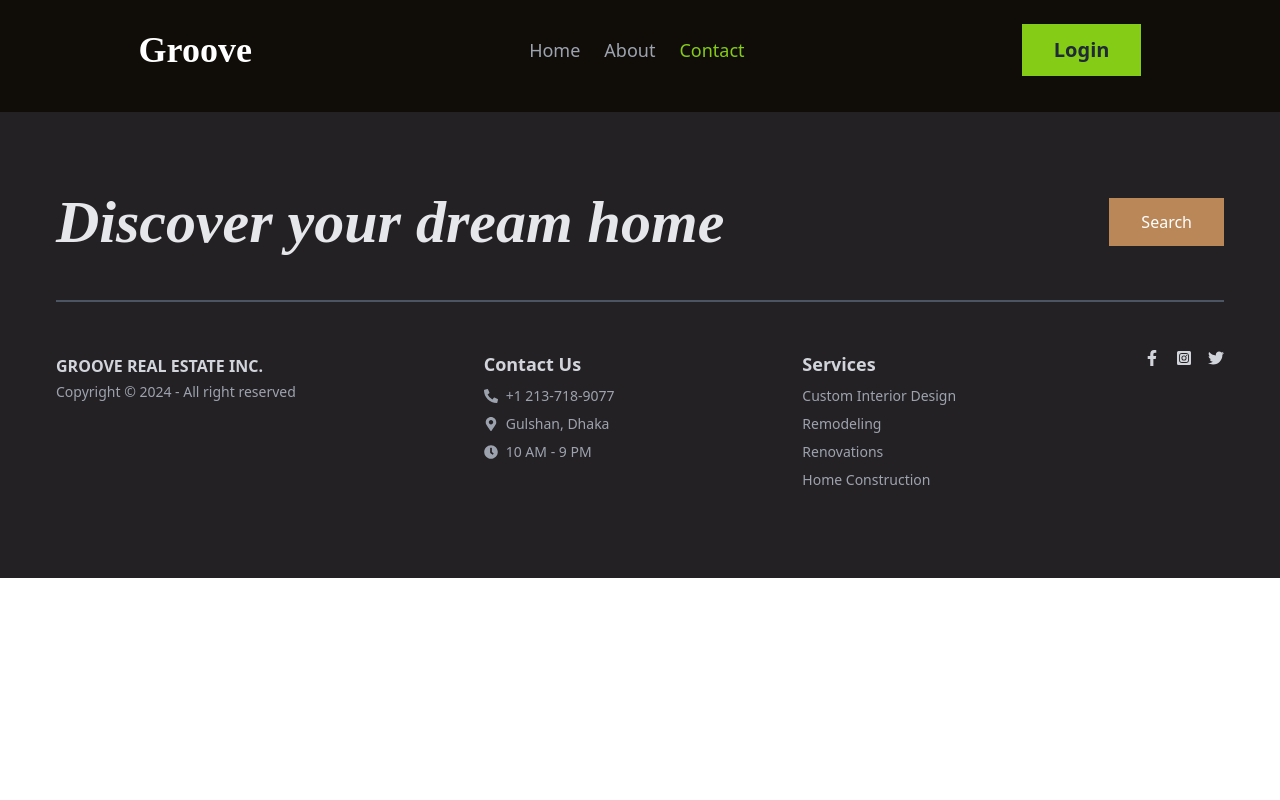
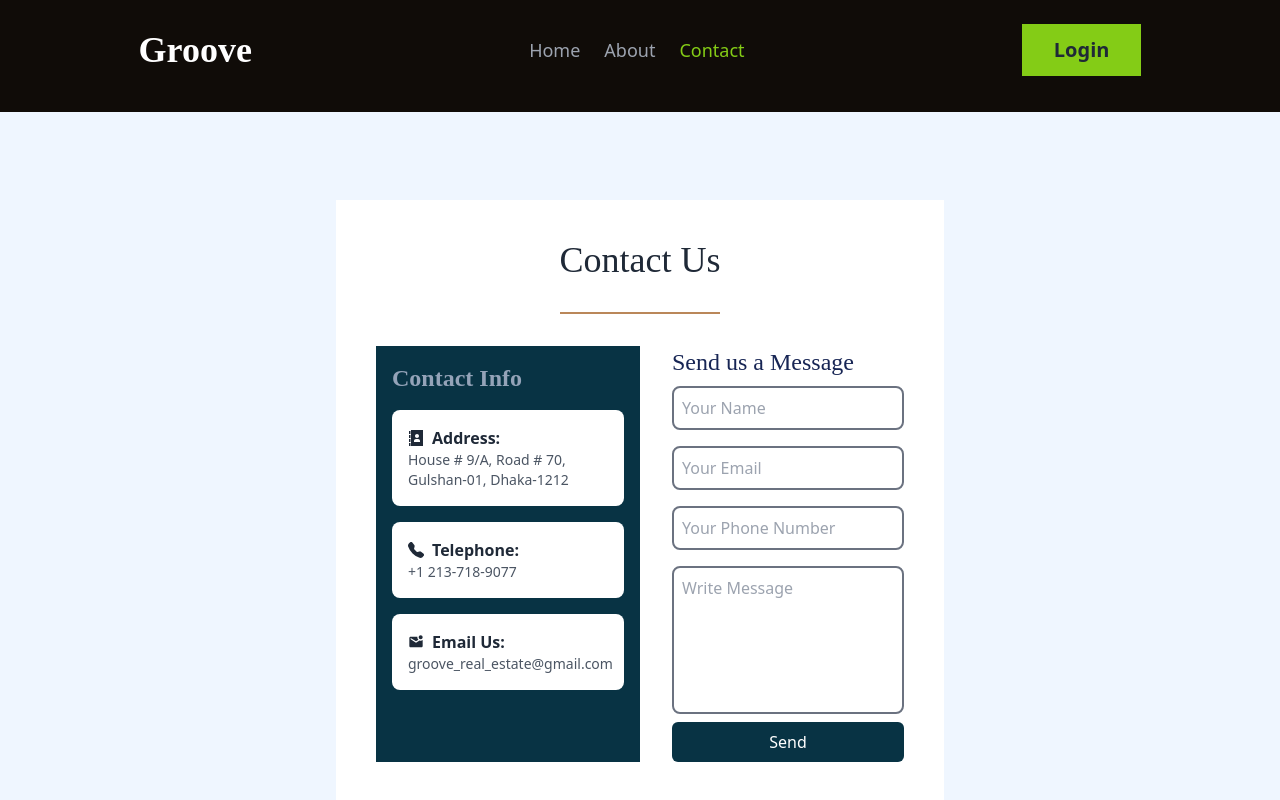
Before and after one commit to 5anne/B9A9-Groove-Real-Estate, a React (Vite) app: page /contact in a window 1280 px wide. Shown: the top 800 px of the page. Built offline with nearby package versions, Linux system fonts and the light colour scheme; no server answers.

Commit message:
eigth commit

```diff
--- a/src/Home/Contact.jsx
+++ b/src/Home/Contact.jsx
@@ -1,6 +1,9 @@
 import { Helmet } from "react-helmet-async";
 import Navbar from "../Shared/Navbar";
 import Footer from "../Shared/Footer";
+import { ImAddressBook } from "react-icons/im";
+import { BsFillTelephoneFill } from "react-icons/bs";
+import { MdMarkEmailUnread } from "react-icons/md";
 
 
 const Contact = () => {
@@ -10,6 +13,39 @@ const Contact = () => {
                 <title>Groove Real Estate | Contact</title>
             </Helmet>
             <Navbar></Navbar>
+            <div className="bg-blue-50 p-8 flex justify-center">
+                <div className="bg-white m-14 p-10 w-1/2">
+                    <h1 className="text-4xl font-medium text-center font-display pb-8">Contact Us</h1>
+                    <div className="flex justify-center"><p className="border w-40 border-[#ba8759]"></p></div>
+                    <div className="flex gap-8 mt-8">
+                        <div className="bg-cyan-950 p-4 w-1/2">
+                            <h1 className="font-semibold text-slate-400 font-display text-2xl">Contact Info</h1>
+                            <div className="bg-white rounded-lg p-4 mt-4">
+                                <h2 className="flex gap-2 items-center font-semibold"><ImAddressBook /> Address:</h2>
+                                <p className="text-sm text-gray-600">House # 9/A, Road # 70, Gulshan-01, Dhaka-1212</p>
+                            </div>
+                            <div className="bg-white rounded-lg p-4 mt-4">
+                                <h2 className="flex gap-2 items-center font-semibold"><BsFillTelephoneFill /> Telephone:</h2>
+                                <p className="text-sm text-gray-600">+1 213-718-9077</p>
+                            </div>
+                            <div className="bg-white rounded-lg p-4 mt-4">
+                                <h2 className="flex gap-2 items-center font-semibold"><MdMarkEmailUnread /> Email Us:</h2>
+                                <p className="text-sm text-gray-600">groove_real_estate@gmail.com</p>
+                            </div>
+                        </div>
+                        <div className="h-full">
+                            <h1 className="text-blue-950 font-display text-2xl">Send us a Message</h1>
+                            <form>
+                                <input className="border-2 border-gray-500 rounded-lg p-2 my-2 w-full" type="text" placeholder="Your Name" />
+                                <input className="border-2 border-gray-500 rounded-lg p-2 my-2 w-full" type="email" placeholder="Your Email" />
+                                <input className="border-2 border-gray-500 rounded-lg p-2 my-2 w-full" type="number" placeholder="Your Phone Number" />
+                                <input className="border-2 border-gray-500 rounded-lg p-2 pb-28 my-2 w-full" type="text" placeholder="Write Message"/>
+                            </form>
+                            <button className="bg-cyan-950 px-4 py-2 text-white rounded-md w-full">Send</button>
+                        </div>
+                    </div>
+                </div>
+            </div>
             <Footer></Footer>
         </div>
     );
--- a/src/Home/Profile.jsx
+++ b/src/Home/Profile.jsx
@@ -1,17 +1,92 @@
 import { Helmet } from "react-helmet-async";
 import Navbar from "../Shared/Navbar";
 import Footer from "../Shared/Footer";
+import { useContext, useRef, useState } from "react";
+import { AuthContext } from "../Provider/AuthProvider";
+import { updateProfile } from "firebase/auth";
 
 
 const Profile = () => {
+    const { user } = useContext(AuthContext);
+    const { displayName, photoURL, email } = user;
+    console.log(displayName, photoURL, email);
+    const [active, setActive] = useState(false);
+    const [update, setUpdate] = useState(false);
+    const [name, setName] = useState('');
+    const inputRef = useRef(null);
+
+
+    const handleEdit = e => {
+        e.preventDefault();
+        setActive(true);
+    }
+
+    const handleUpdate = e => {
+        e.preventDefault();
+        const upname = inputRef.current.value;
+        console.log(upname);
+        setUpdate(true);
+        setName(upname);
+    }
+
+    const handleChanges = e => {
+        e.preventDefault();
+        console.log(name);
+        updateProfile(user, {
+            displayName: name
+        })
+            .then(() => {
+                console.log('profile updated')
+            })
+            .catch(error => {
+                console.error(error)
+            })
+    }
+
     return (
         <div>
             <Helmet>
                 <title>Groove Real Estate | User_Profile</title>
             </Helmet>
             <Navbar></Navbar>
+            <div className="bg-blue-50 md:p-8 flex justify-center">
+                <div className="bg-white my-4 md:m-14 p-8 md:w-1/2">
+                    <h1 className="text-4xl font-medium text-center font-display pb-8">User Login Info</h1>
+                    <div className="flex justify-center"><p className="border w-40 border-[#ba8759]"></p></div>
+                    <div className="flex justify-center my-8">
+                        <img src={photoURL} alt="" />
+                    </div>
+                    <div className="flex justify-center my-8">
+                        <form action="">
+                            <div>
+                                <label className="label">
+                                    <span className="label-text">Name</span>
+                                </label>
+                                <input
+                                    onChange={handleUpdate}
+                                    ref={inputRef}
+                                    className={active ? "bg-gray-200 border-[1px] border-green-800 px-4 py-2" : "bg-gray-200 px-4 py-2"}
+                                    type="text"
+                                    name="name"
+                                    placeholder={displayName}
+                                    disabled={!active} />
+                            </div>
+                            <div>
+                                <label className="label">
+                                    <span className="label-text">Email ID</span>
+                                </label>
+                                <input className="bg-gray-200 px-4 py-2" type="email" placeholder={email} disabled />
+                            </div>
+                            <div className="flex justify-between items-center my-8">
+                                <button onClick={handleEdit} className="btn bg-gray-300">Edit</button>
+                                <button onSubmit={handleChanges} className={update ? "btn bg-gray-500" : "hidden"} > Save the Changes</button>
+                            </div>
+                        </form>
+                    </div>
+                </div>
+            </div >
             <Footer></Footer>
-        </div>
+        </div >
     );
 };
 
```
